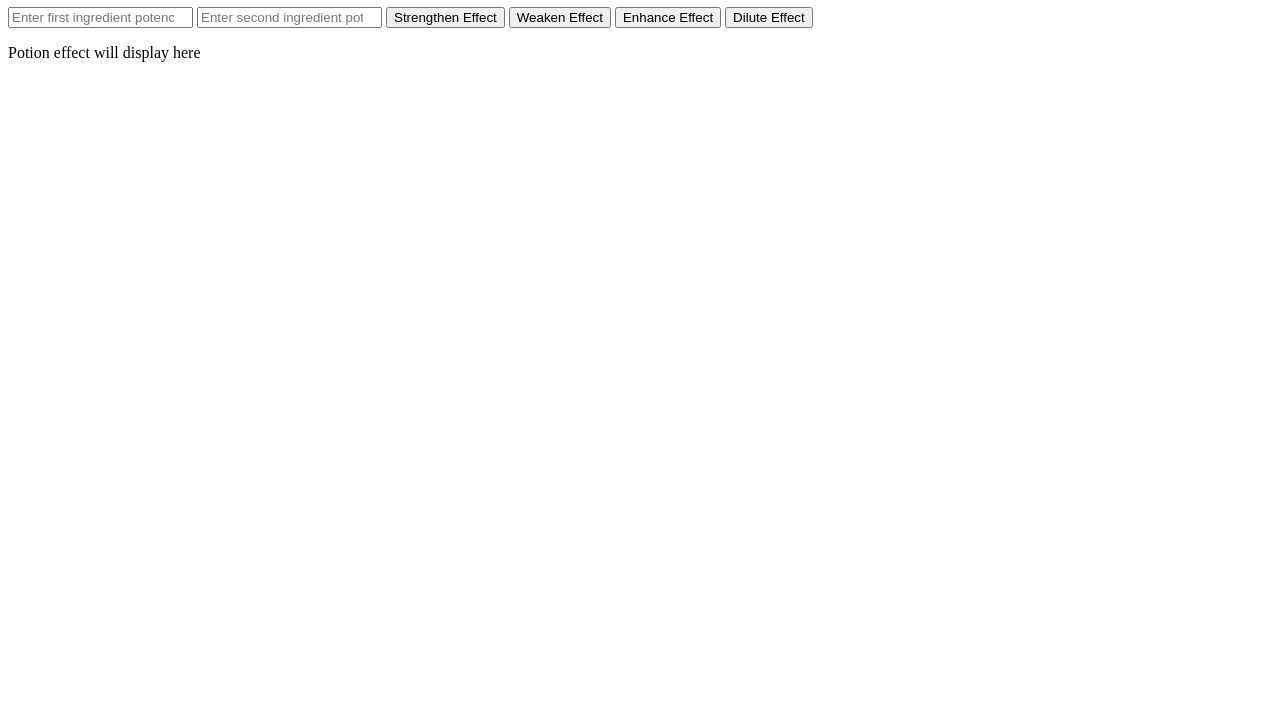
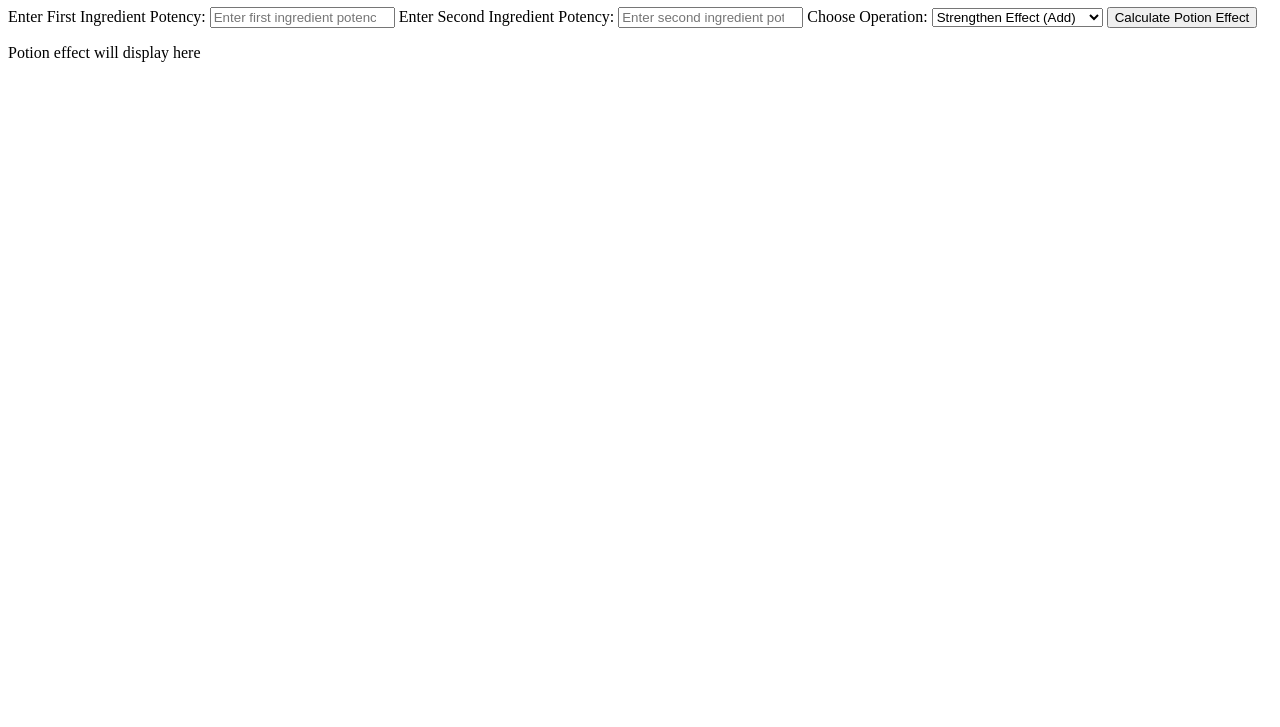
Before and after one commit to Nathaniel-Richley/functions-and-scope, a plain HTML site: page index.html in a window 1280 px wide. Shown: the part 73-800 px from the top of the page. Drawn offline with Linux system fonts and the light colour scheme.

Commit message:
Update index.html

```diff
--- a/index.html
+++ b/index.html
@@ -1,21 +1,33 @@
 <!DOCTYPE html>
 <html lang="en">
 <head>
-   <meta charset="UTF-8">
-   <title>Skyrim Potion Calculator</title>
+    <meta charset="UTF-8">
+    <meta name="viewport" content="width=device-width, initial-scale=1.0">
+    <title>Skyrim Potion Calculator</title>
 </head>
 <body>
-   <h1>Skyrim Potion Calculator</h1>
-   <input type="number" id="num1" placeholder="Enter first ingredient potency">
-   <input type="number" id="num2" placeholder="Enter second ingredient potency">
+    <h1>Skyrim Potion Calculator</h1>
 
-   <button onclick="calculate('add')">Strengthen Effect</button>
-   <button onclick="calculate('subtract')">Weaken Effect</button>
-   <button onclick="calculate('multiply')">Enhance Effect</button>
-   <button onclick="calculate('divide')">Dilute Effect</button>
+    <form id="potionForm">
+        <label for="num1">Enter First Ingredient Potency:</label>
+        <input type="number" id="num1" placeholder="Enter first ingredient potency" required>
 
-   <p id="result">Potion effect will display here</p>
+        <label for="num2">Enter Second Ingredient Potency:</label>
+        <input type="number" id="num2" placeholder="Enter second ingredient potency" required>
 
-   <script src="script.js"></script>
+        <label for="operation">Choose Operation:</label>
+        <select id="operation">
+            <option value="add">Strengthen Effect (Add)</option>
+            <option value="subtract">Weaken Effect (Subtract)</option>
+            <option value="multiply">Enhance Effect (Multiply)</option>
+            <option value="divide">Dilute Effect (Divide)</option>
+        </select>
+
+        <button type="submit">Calculate Potion Effect</button>
+    </form>
+
+    <p id="result">Potion effect will display here</p>
+
+    <script src="script.js"></script>
 </body>
 </html>
```
